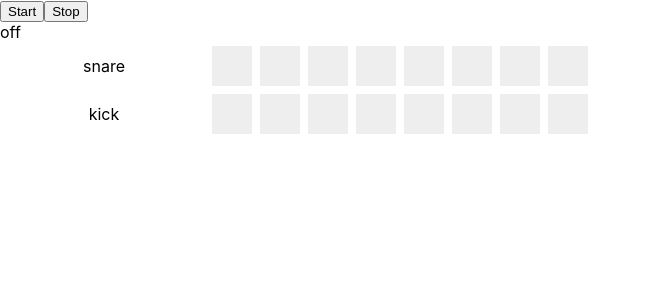
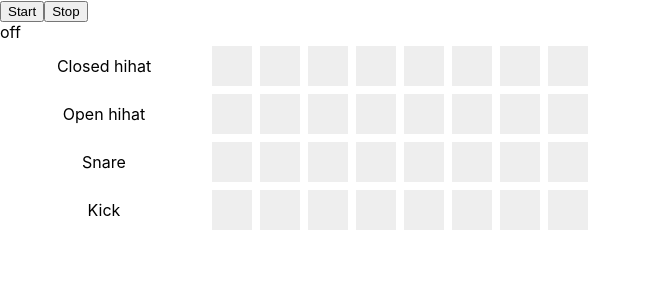
Before and after one commit to Luftare/deep-sounds, a React (Create React App) app: page / in a window 1280 px wide. Shown: the top 300 px of the page, without its empty margins (0-651 px from the left). Built offline with nearby package versions, Linux system fonts and the light colour scheme.

Commit message:
add drum mixer

```diff
--- a/src/modules/drums/DrumsInstrument.js
+++ b/src/modules/drums/DrumsInstrument.js
@@ -1,23 +1,168 @@
 const silence = 0.00001;
 const disconnectTimeOffset = 1000;
+
+function createNoiseBuffer(ctx) {
+  const bufferSize = 4096 * 16;
+  const buffer = ctx.createBuffer(2, bufferSize, ctx.sampleRate);
+  const leftChannelData = buffer.getChannelData(0);
+  const rightChannelData = buffer.getChannelData(1);
+
+  for (let i = 0; i < bufferSize; i++) {
+    leftChannelData[i] = (Math.random() - 0.5) * 2;
+    rightChannelData[i] = (Math.random() - 0.5) * 2;
+  }
+  return buffer;
+}
+
+function createNoiseNode(buffer, ctx) {
+  const node = ctx.createBufferSource();
+  node.buffer = buffer;
+  node.loop = true;
+  return node;
+}
 
 export default class DrumInstrument {
   constructor(audioMixer) {
     const { ctx, masterGain } = audioMixer;
 
+    this.noiseBuffer = createNoiseBuffer(ctx);
+
     this.masterGain = ctx.createGain();
     this.masterGain.connect(masterGain);
 
-    this.soundNames = ['snare', 'kick'];
+    this.sounds = [
+      {
+        label: 'Closed hihat',
+        muted: false,
+        trigger: () => {
+          const release = 100;
 
-    this.generators = {
-      kick: () => {
+          const env = ctx.createGain();
+          const noise = createNoiseNode(this.noiseBuffer, ctx);
+          const highPassFilter = ctx.createBiquadFilter();
+
+          env.gain.value = 1;
+          highPassFilter.type = 'highpass';
+          highPassFilter.frequency.value = 8000;
+
+          noise.connect(highPassFilter);
+          highPassFilter.connect(env);
+          env.connect(this.masterGain);
+
+          noise.start();
+
+          env.gain.exponentialRampToValueAtTime(
+            silence,
+            ctx.currentTime + release * 0.001
+          );
+
+          setTimeout(() => {
+            noise.stop();
+            noise.disconnect();
+            env.disconnect();
+          }, release + disconnectTimeOffset);
+        },
+      },
+      {
+        label: 'Open hihat',
+        muted: false,
+        trigger: () => {
+          const release = 500;
+
+          const env = ctx.createGain();
+          const noise = createNoiseNode(this.noiseBuffer, ctx);
+          const highPassFilter = ctx.createBiquadFilter();
+
+          env.gain.value = 1;
+          highPassFilter.type = 'highpass';
+          highPassFilter.frequency.value = 6000;
+
+          noise.connect(highPassFilter);
+          highPassFilter.connect(env);
+          env.connect(this.masterGain);
+
+          noise.start();
+
+          env.gain.exponentialRampToValueAtTime(
+            silence,
+            ctx.currentTime + release * 0.001
+          );
+
+          setTimeout(() => {
+            noise.stop();
+            noise.disconnect();
+            env.disconnect();
+          }, release + disconnectTimeOffset);
+        },
+      },
+      {
+        label: 'Snare',
+        muted: false,
+        trigger: () => {
+          const attack = 5;
+          const hold = 50;
+          const release = 100;
+          const diveTime = 20;
+          const startFrq = 1000;
+          const endFrq = 180;
+
+          const noise = createNoiseNode(this.noiseBuffer, ctx);
+          const noiseLowpassFilter = ctx.createBiquadFilter();
+          const noiseGain = ctx.createGain();
+          const osc = ctx.createOscillator();
+          const env = ctx.createGain();
+
+          osc.frequency.value = startFrq;
+          env.gain.value = silence;
+          noiseLowpassFilter.frequency.value = 2000;
+          noiseGain.gain.value = 1;
+
+          noise.connect(noiseLowpassFilter);
+          noiseLowpassFilter.connect(noiseGain);
+          noiseGain.connect(env);
+          osc.connect(env);
+          env.connect(this.masterGain);
+
+          osc.start();
+          noise.start();
+          env.gain.exponentialRampToValueAtTime(
+            0.8,
+            ctx.currentTime + attack * 0.001
+          );
+          osc.frequency.exponentialRampToValueAtTime(
+            endFrq,
+            ctx.currentTime + diveTime * 0.001
+          );
+
+          setTimeout(() => {
+            env.gain.cancelScheduledValues(ctx.currentTime);
+
+            env.gain.exponentialRampToValueAtTime(
+              silence,
+              ctx.currentTime + release * 0.001
+            );
+            setTimeout(() => {
+              osc.stop();
+              noise.stop();
+              noiseLowpassFilter.disconnect();
+              osc.disconnect();
+              env.disconnect();
+              noise.disconnect();
+              noiseGain.disconnect();
+            }, release + disconnectTimeOffset);
+          }, attack + hold);
+        },
+      },
+      {
+        label: 'Kick',
+        muted: false,
+        trigger: () => {
           const attack = 10;
           const hold = 50;
-        const release = 600;
-        const diveTime = 50;
-        const startFrq = 1000;
-        const endFrq = 70;
+          const release = 200;
+          const diveTime = 30;
+          const startFrq = 2000;
+          const endFrq = 60;
 
           const osc = ctx.createOscillator();
           const env = ctx.createGain();
@@ -48,53 +193,11 @@ export default class DrumInstrument {
             setTimeout(() => {
               osc.stop();
               osc.disconnect();
+              env.disconnect();
             }, release + disconnectTimeOffset);
           }, attack + hold);
         },
-      snare: () => {
-        const attack = 10;
-        const hold = 50;
-        const release = 600;
-        const diveTime = 50;
-        const startFrq = 600;
-        const endFrq = 250;
-
-        const osc = ctx.createOscillator();
-        const env = ctx.createGain();
-
-        osc.frequency.value = startFrq;
-        env.gain.value = silence;
-
-        osc.connect(env);
-        env.connect(this.masterGain);
-
-        osc.start();
-        env.gain.exponentialRampToValueAtTime(
-          1,
-          ctx.currentTime + attack * 0.001
-        );
-        osc.frequency.exponentialRampToValueAtTime(
-          endFrq,
-          ctx.currentTime + diveTime * 0.001
-        );
-
-        setTimeout(() => {
-          env.gain.cancelScheduledValues(ctx.currentTime);
-
-          env.gain.exponentialRampToValueAtTime(
-            silence,
-            ctx.currentTime + release * 0.001
-          );
-          setTimeout(() => {
-            osc.stop();
-            osc.disconnect();
-          }, release + disconnectTimeOffset);
-        }, attack + hold);
       },
-    };
-  }
-
-  trigger(soundName) {
-    this.generators[soundName]();
+    ];
   }
 }
--- a/src/modules/drums/components.js
+++ b/src/modules/drums/components.js
@@ -30,4 +30,5 @@ export const SequenceLabel = styled.div`
   height: 40px;
   width: 200px;
   margin: 4px;
+  background-color: ${({ muted }) => (muted ? 'pink' : 'none')};
 `;
--- a/src/modules/drums/index.js
+++ b/src/modules/drums/index.js
@@ -14,11 +14,22 @@ export default class Drums extends Component {
 
     this.state = {
       sequenceLength: INIT_SEQUENCE_LENGTH,
-      sequences: this.drumInstrument.soundNames.map(() =>
+      sequences: this.drumInstrument.sounds.map(() =>
         [...Array(INIT_SEQUENCE_LENGTH)].map(() => false)
       ),
+      mutes: this.drumInstrument.sounds.map(({ muted }) => muted),
     };
   }
+
+  toggleMute = soundIndex => {
+    this.drumInstrument.sounds[soundIndex].muted = !this.drumInstrument.sounds[
+      soundIndex
+    ].muted;
+
+    this.setState(() => ({
+      mutes: this.drumInstrument.sounds.map(({ muted }) => muted),
+    }));
+  };
 
   toggleStep = (sequenceIndex, stepIndex) => {
     this.setState(({ sequences }) => ({
@@ -44,10 +55,10 @@ export default class Drums extends Component {
 
   handleNewStep() {
     const step = this.getLocalStep();
-    this.drumInstrument.soundNames.forEach((soundName, sequenceIndex) => {
-      const isActive = this.state.sequences[sequenceIndex][step];
-      if (isActive) {
-        this.drumInstrument.trigger(soundName);
+    this.drumInstrument.sounds.forEach((sound, soundIndex) => {
+      const isActive = this.state.sequences[soundIndex][step];
+      if (isActive && !sound.muted) {
+        sound.trigger();
       }
     });
   }
@@ -60,7 +71,7 @@ export default class Drums extends Component {
 
   render() {
     const { active } = this.props;
-    const { sequences } = this.state;
+    const { sequences, mutes } = this.state;
 
     const currentStep = this.getLocalStep();
 
@@ -68,8 +79,11 @@ export default class Drums extends Component {
       <Container>
         {sequences.map((sequence, sequenceIndex) => (
           <Track key={keyGenerator++}>
-            <SequenceLabel>
-              {this.drumInstrument.soundNames[sequenceIndex]}
+            <SequenceLabel
+              onMouseDown={() => this.toggleMute(sequenceIndex)}
+              muted={mutes[sequenceIndex]}
+            >
+              {this.drumInstrument.sounds[sequenceIndex].label}
             </SequenceLabel>
             <Sequence>
               {sequence.map((stepActive, stepIndex) => (
```
Lines whose indentation alone changed are shown as unchanged.
